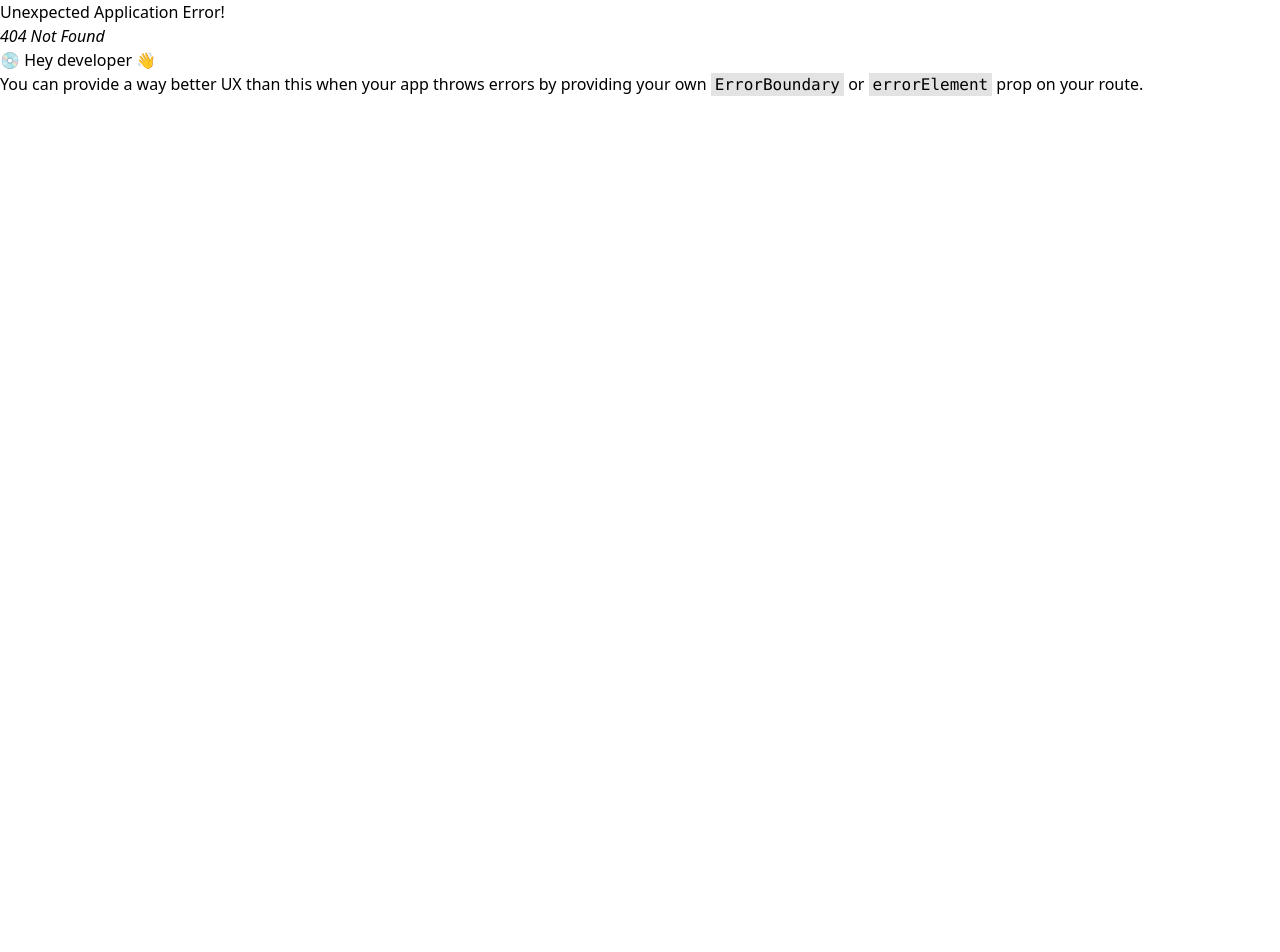
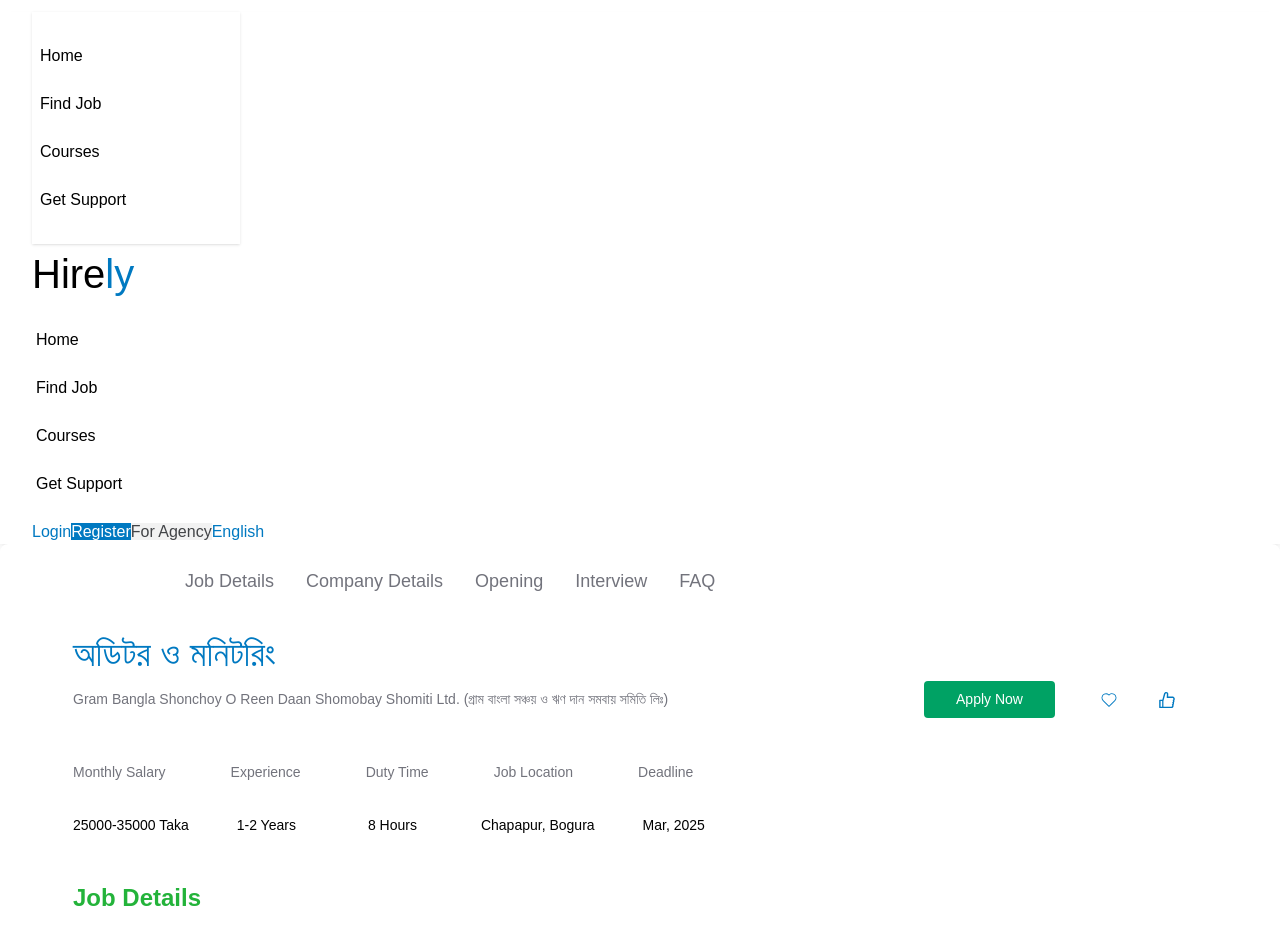
Before and after one commit to tayesh/hirely-job-portal, a React (Vite) app: page /jobdetails in a window 1280 px wide. Before the commit this address had no page. Shown: the top 952 px of the page. Before the commit the page ends 800 px from the top, so only its background shows below. Built offline with nearby package versions, Linux system fonts and the light colour scheme.

Commit message:
Job Details Running

```diff
--- /dev/null
+++ b/src/Components/JobDetails/JobDetails.jsx
@@ -0,0 +1,102 @@
+import React from "react";
+import { AiOutlineLike } from "react-icons/ai";
+import { CiHeart } from "react-icons/ci";
+
+const JobDetails = () => {
+    return (
+        <div className="p-6 px-[73px] bg-white shadow-lg rounded-lg">
+            <div>
+                <div className="flex items-center gap-8 mx-[112px] mb-8">
+                <a className="text-[18px] text-[#72737C] poppins">Job Details</a>
+                <a className="text-[18px] text-[#72737C] poppins">Company Details</a>
+                <a className="text-[18px] text-[#72737C] poppins">Opening</a>
+                <a className="text-[18px] text-[#72737C] poppins">Interview</a>
+                <a className="text-[18px] text-[#72737C] poppins">FAQ</a>
+            </div>
+
+            <div>
+                <h2 className="nunito text-[#0079C1] text-[36px]">অডিটর ও মনিটরিং</h2>
+                <div className="flex justify-between items-center">
+                    <p className="text-[14px] text-[#72737C] poppins">Gram Bangla Shonchoy O Reen Daan Shomobay Shomiti Ltd. (গ্রাম বাংলা সঞ্চয় ও ঋণ দান সমবায় সমিতি লিঃ)</p>
+                    <div className="flex items-center gap-[44px]">
+                        <button className="bg-[#00A264] w-[131px] px-3 h-[37px] rounded-[4px] epilogue text-[14px] text-white">Apply Now</button>
+                        <div className="flex gap-2">
+                            <button className="text-[#0079C1] h-[30px] w-[50px] text-[20px] btn border-[#0079C1] bg-white"><CiHeart /></button>
+                            <button className="text-[#0079C1] h-[30px] w-[50px] text-[20px] btn border-[#0079C1] bg-white"><AiOutlineLike /></button>
+                        </div>
+                    </div>
+                </div>
+                <div className="flex items-center gap-[65px] mt-[44px] mb-8">
+                    <a className="text-[14px] text-[#72737C] poppins">Monthly Salary</a>
+                    <a className="text-[14px] text-[#72737C] poppins">Experience</a>
+                    <a className="text-[14px] text-[#72737C] poppins">Duty Time</a>
+                    <a className="text-[14px] text-[#72737C] poppins">Job Location</a>
+                    <a className="text-[14px] text-[#72737C] poppins">Deadline</a>
+                </div>
+
+                <div className="flex items-center gap-12 mt-[24px] mb-8">
+                    <a className="text-[14px] font-normal text-[#000000] poppins">25000-35000 Taka</a>
+                    <a className="text-[14px] font-normal text-[#000000] poppins">1-2 Years</a>
+                    <a className="text-[14px] font-normal text-[#000000] poppins ml-6">8 Hours</a>
+                    <a className="text-[14px] font-normal text-[#000000] poppins ml-4">Chapapur, Bogura</a>
+                    <a className="text-[14px] font-normal text-[#000000] poppins">Mar, 2025</a>
+                </div>
+
+            </div>
+            </div>
+            <h2 className="text-[#23B33A] mt-[44px] text-[24px] nunito font-bold">Job Details</h2>
+            <h2 className="text-[#0079C1] mt-[43px] nunito text-[30px] nunito font-bold">Job Responsibilities:</h2>
+            {/* Job Responsibilities */}
+            <section className="mt-6 mr-[205px]">
+                <ul className="list-disc list-inside mt-2 text-gray-700">
+                    <p className="text-[24px] font-normal nunito">Assist in various departments, including agriculture financing, supply chain management, and data analysis, to gain hands-on industry experience.</p>
+                    <li className="text-[24px] font-normal nunito">Conduct research and market analysis to support business strategies and identify opportunities for agricultural innovation.</li>
+                    <li className="text-[24px] font-normal nunito">Work closely with farmers, suppliers, and stakeholders to understand challenges and develop impactful solutions. </li>
+                    <li className="text-[24px] font-normal nunito">Participate in training sessions, workshops, and mentorship programs to enhance professional and technical skills.</li>
+                    <li className="text-[24px] font-normal nunito">Support cross-functional teams in project execution, ensuring smooth operations and contributing to business growth.</li>
+                    <li className="text-[24px] font-normal nunito">Analyze data from remote sensing, machine learning models, and market trends to provide insights for improving farmer profitability.</li>
+                </ul>
+            </section>
+
+            {/* Education */}
+            <section className="mt-6">
+                <h2 className="text-[#0079C1] mt-[43px]  text-[30px] nunito font-bold mb-8">Education</h2>
+                <p className="text-[24px] font-normal nunito">Minimum Qualification: Bachelor Degree</p>
+                <p className="text-[24px] font-normal nunito">Preferred Qualification: Undefined Degree</p>
+            </section>
+
+            {/* Job Requirements */}
+            <section className="mt-6">
+                <h2 className="text-[#00A264] mt-[43px] nunito text-[30px] font-bold">Job Requirements:</h2>
+                <h2 className=" text-[#0079C1] mt-[43px]  text-[30px] nunito font-bold mb-8">Qualifications</h2>
+                <p className="font-normal text-black text-[24px] nunito" >Fresh graduates from any reputed university in Bangladesh or final-year students seeking academic internships</p>
+            </section>
+
+            {/* Additional Requirements */}
+            <section className="mt-6">
+
+                <h2 className="text-[#0079C1] mt-[43px]  text-[30px] nunito font-bold mb-8">Additional Requirements:</h2>
+                <ul className="list-disc list-inside mt-8 text-black">
+                    <li className="text-[24px] nunito font-normal">Skills: Strong communication, problem-solving, and analytical abilities</li>
+                    <li className="text-[24px] nunito font-normal">Mindset: Adaptable, curious, and driven to excel in a dynamic setting</li>
+                    <li className="text-[24px] nunito font-normal">Passion: Eager to learn, grow, and make a meaningful impact in the agricultura industry</li>
+                </ul>
+            </section>
+
+            {/* Compensation & Benefits */}
+            <section className="mt-6">
+                <h2 className="text-[#0079C1] mt-[43px]  text-[30px] nunito font-bold mb-8">Compensation & Other Benefits: </h2>
+                <div className="space-y-4">
+                    <p className="text-[24px] nunito text-black font-normal">Salary: 15,000</p>
+                    <p className="text-[24px] nunito text-black font-normal">Employment Status: <br />Full-time</p>
+                    <p className="text-[24px] nunito text-black font-normal">Job Location: <br />8E, Road - 81, Gulshan-2, Dhaka-1212, Bangladesh <br /> Show less v </p>
+                </div>
+            </section>
+
+            <h2 className="text-[#0079C1] mt-[43px]  text-[30px] nunito font-bold mb-8">Working Conditions:</h2>
+
+        </div>
+    );
+};
+
+export default JobDetails;
--- a/src/Components/Routes/Routes.jsx
+++ b/src/Components/Routes/Routes.jsx
@@ -7,6 +7,7 @@ import Support from "../Support/Support";
 import Login from "../Login/Login";
 import Agency from "../Agency/Agency";
 import Registration from "../Registration/Registration";
+import JobDetails from "../JobDetails/JobDetails";
 
 
 const router = createBrowserRouter([
@@ -41,6 +42,10 @@ const router = createBrowserRouter([
         {
           path:"/register",
           element: <Registration></Registration>
+        },
+        {
+          path:"/jobdetails",
+          element:<JobDetails></JobDetails>
         }
       ]
     },
--- a/src/Components/Support/Support.jsx
+++ b/src/Components/Support/Support.jsx
@@ -12,4 +12,4 @@ const Support = () => {
     );
 };
 
-export default Support;Support
+export default Support;
```
